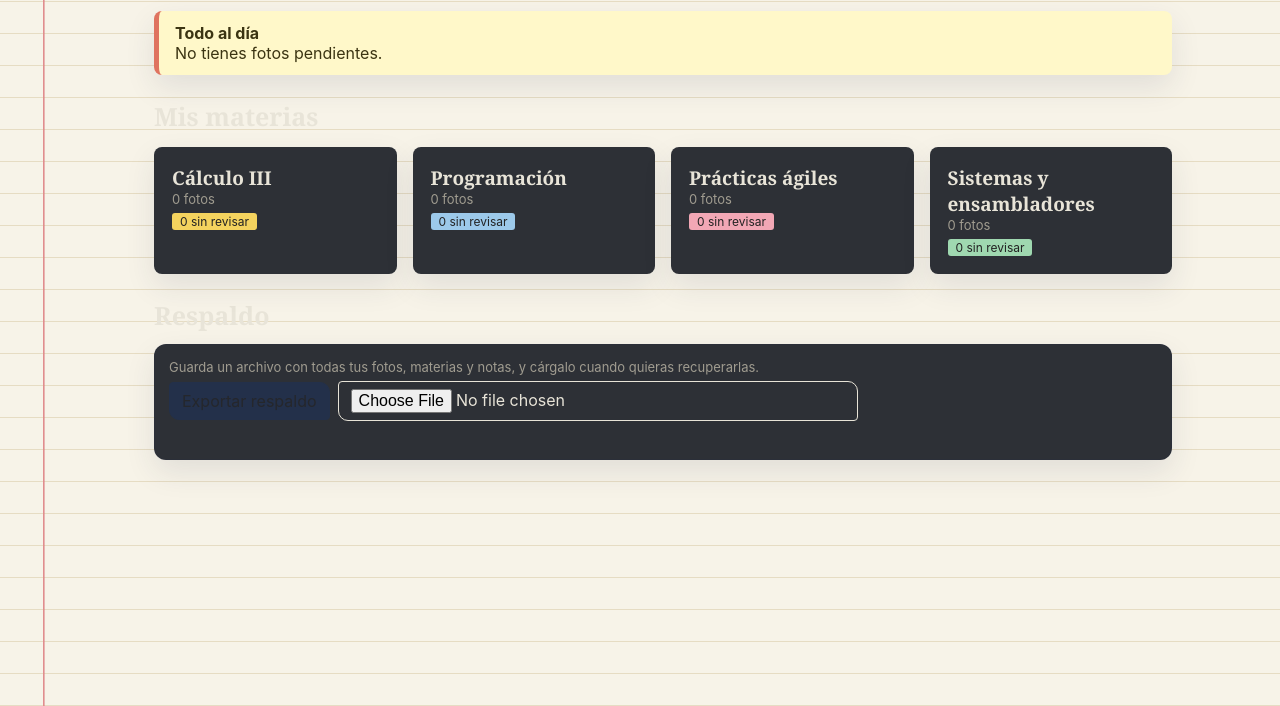
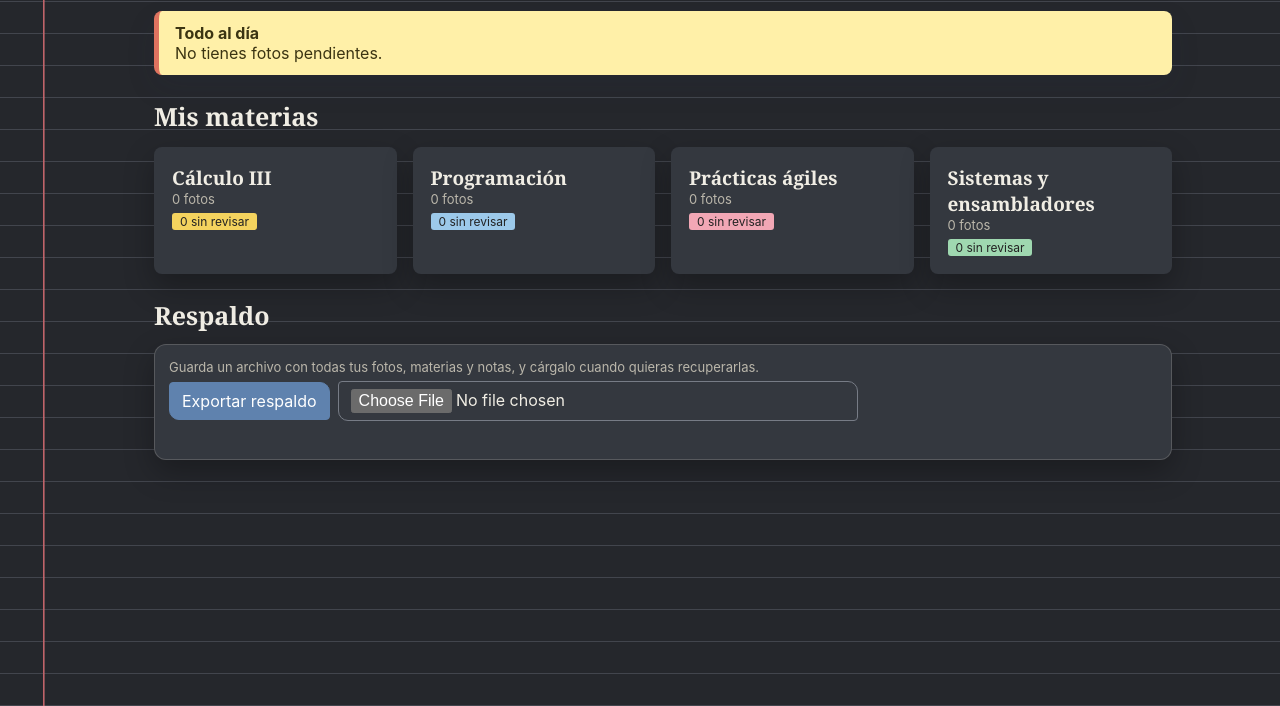
Before and after one commit to VERSTECKT4229/apuntesclaros, a plain HTML site: page index.html in a window 1280 px wide. Shown: the part 94-800 px from the top of the page. Drawn offline with Linux system fonts and the dark colour scheme.

Commit message:
Corregir fondo claro y modo oscuro
Co-authored-by: Copilot <223556219+Copilot@users.noreply.github.com>

```diff
--- a/styles.css
+++ b/styles.css
@@ -1,5 +1,5 @@
 :root{--paper:#fbf6e9;--line:#e6dcc3;--ink:#23304a;--mu:#7a7566;--red:#d9777a;--card:#fffdf7}
-@media (prefers-color-scheme:dark){:root{--paper:#25272c;--line:#33363d;--ink:#e8e4d8;--mu:#a09c90;--card:#2d3036}}
+@media (prefers-color-scheme:dark){:root{--paper:#25272c;--line:#42454d;--ink:#f0ede4;--mu:#bbb7ab;--card:#34383f}}
 *{box-sizing:border-box}
 body{margin:0;color:var(--ink);font-family:Verdana,Arial,sans-serif;background:var(--paper) repeating-linear-gradient(transparent 0 31px,var(--line) 31px 32px);min-height:100vh}
 body:before{content:"";position:fixed;left:44px;top:0;bottom:0;width:2px;background:var(--red);opacity:.5}
@@ -24,7 +24,7 @@ button{cursor:pointer}button.main{background:var(--ink);color:var(--paper)}butto
 .ph{position:relative;background:#fff;padding:10px 10px 8px;box-shadow:2px 4px 10px #0004;color:#222;transform:rotate(var(--r))}
 .ph img{width:100%;height:150px;object-fit:cover;display:block;cursor:zoom-in}
 .ph:before{content:"";position:absolute;top:-9px;left:50%;width:70px;height:18px;margin-left:-35px;background:var(--c);opacity:.7;transform:rotate(-3deg)}
-.ph.done{opacity:.55}.ph.done:after{content:"âœ“ revisada";position:absolute;right:8px;top:118px;background:#fffc;border:2px solid #2a8a4a;color:#2a8a4a;padding:1px 6px;font-weight:bold;transform:rotate(-8deg)}
+.ph.done{opacity:.55}.ph.done:after{content:"✓ revisada";position:absolute;right:8px;top:118px;background:#fffc;border:2px solid #2a8a4a;color:#2a8a4a;padding:1px 6px;font-weight:bold;transform:rotate(-8deg)}
 .ph .t{font-family:Georgia,serif;margin:6px 0 2px;font-size:14px}.ph .row{display:flex;gap:4px;flex-wrap:wrap;margin-top:6px}
 .ph button,.ph select{font-size:11px;padding:3px 6px;color:#222;background:#fff;border-color:#222}
 .panel{background:var(--card);border:1.5px dashed var(--ink);padding:14px;border-radius:6px;margin:12px 0}
@@ -72,3 +72,16 @@ input[type=search],textarea,input[type=file]{width:min(100%,520px)}
   .tabs{width:100%;overflow-x:auto}
   .tabs button{white-space:nowrap}
 }
+
+@media (prefers-color-scheme:dark){
+  body{background-color:#25272c;background-image:linear-gradient(90deg,transparent 0 43px,#a84f56 43px 44px,transparent 44px),repeating-linear-gradient(transparent 0 31px,#42454d 31px 32px)}
+  .top{border-bottom-color:rgba(240,237,228,.12)}
+  .nb{box-shadow:0 12px 30px rgba(0,0,0,.28)}
+  .panel{border-color:rgba(240,237,228,.18);box-shadow:0 12px 30px rgba(0,0,0,.28)}
+  textarea,input,select,button{color-scheme:dark}
+  textarea,input{background-color:#34383f;color:#f0ede4;border-color:#777c86}
+  button{color:#f0ede4;border-color:#777c86}
+  button.main{background:#5f82ae;border-color:#5f82ae;color:#fff}
+  button.on{background:#b34b3f;border-color:#b34b3f;color:#fff}
+  .sheet{background:#fff0a8;color:#3b3412}
+}
```
